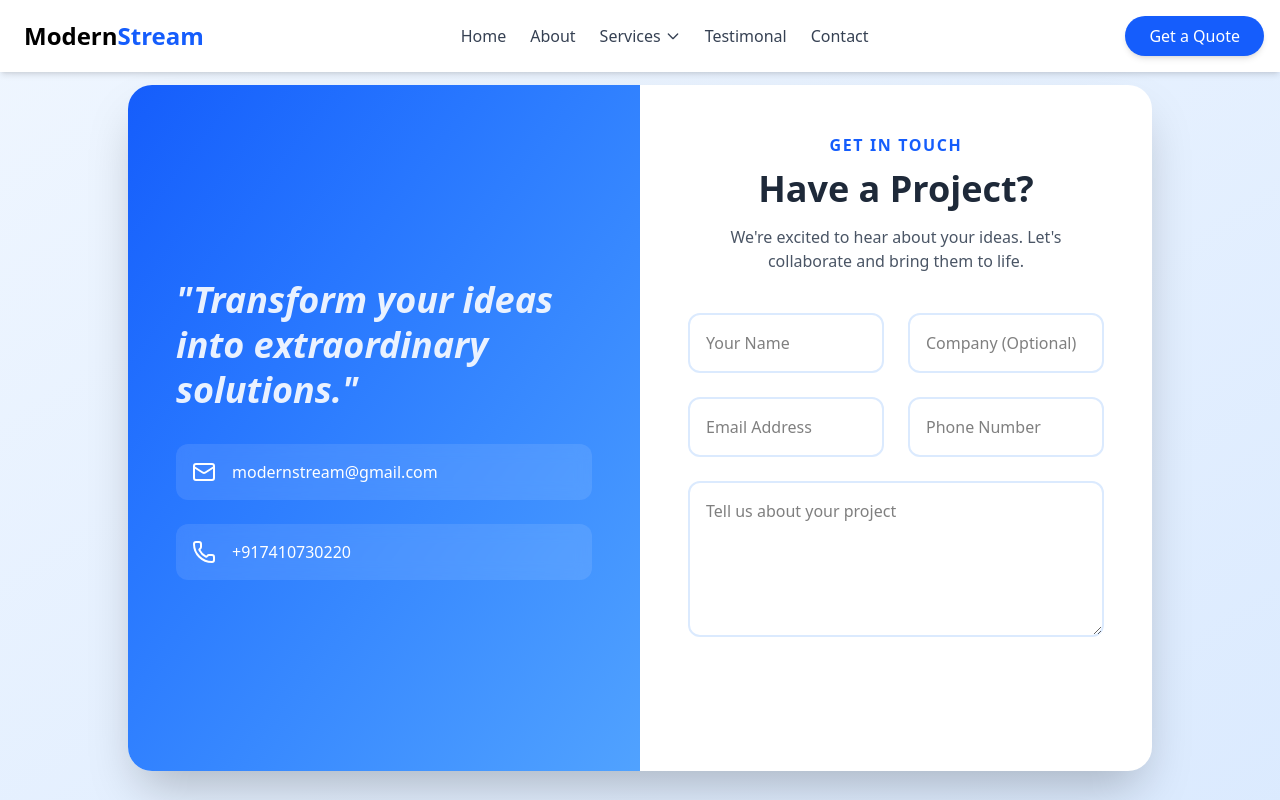
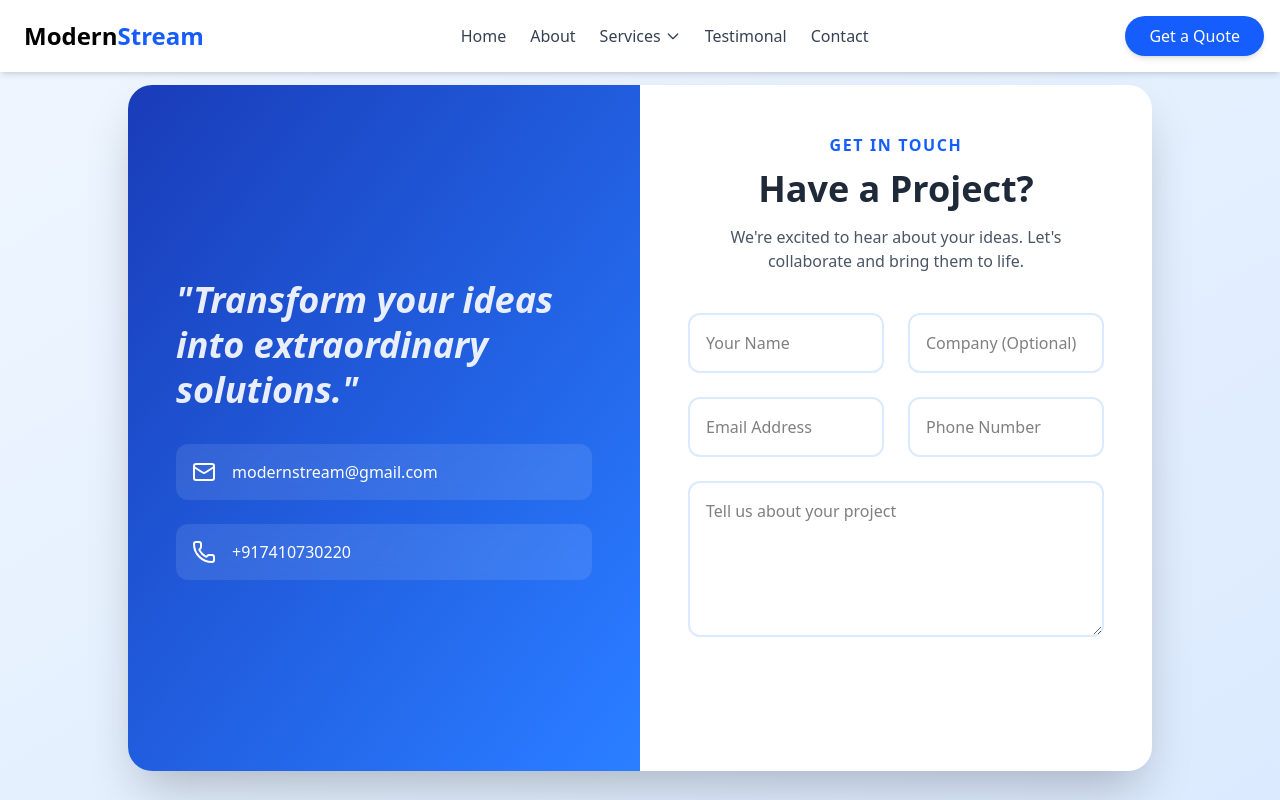
Before and after one commit to yogeshmishra3/ModernStream, a React (Vite) app: page /contact in a window 1280 px wide. Shown: the top 800 px of the page. Built offline with nearby package versions, Linux system fonts and the light colour scheme.

Commit message:
Added Contact Design

```diff
--- a/src/Components/ContactForm.jsx
+++ b/src/Components/ContactForm.jsx
@@ -47,7 +47,7 @@ export default function ContactForm() {
     <div className="min-h-screen bg-gradient-to-br mt-7 from-blue-50 to-blue-100 flex items-center justify-center p-6">
       <div className="w-full max-w-5xl bg-white rounded-3xl shadow-2xl overflow-hidden grid md:grid-cols-2">
         {/* Left Side - Contact Information */}
-        <div className="bg-gradient-to-br from-blue-600 to-blue-400 text-white p-12 flex flex-col justify-center">
+        <div className="bg-gradient-to-br from-blue-800 to-blue-500 text-white p-12 flex flex-col justify-center">
           <div className="max-w-md space-y-8">
             <blockquote className="text-4xl font-bold italic leading-tight mb-8 opacity-90">
               "Transform your ideas into extraordinary solutions."
```
